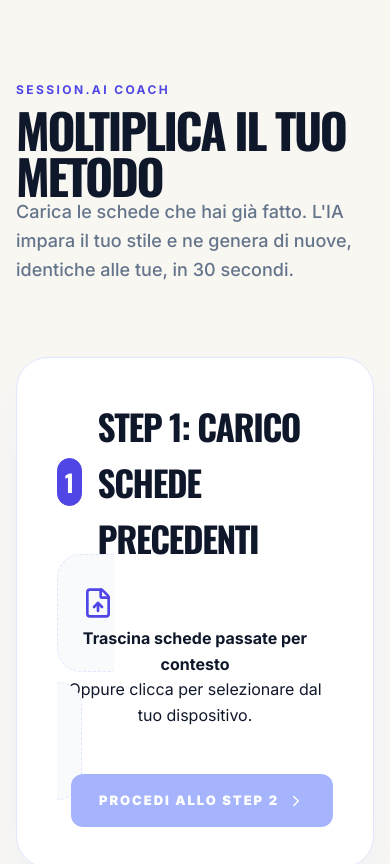
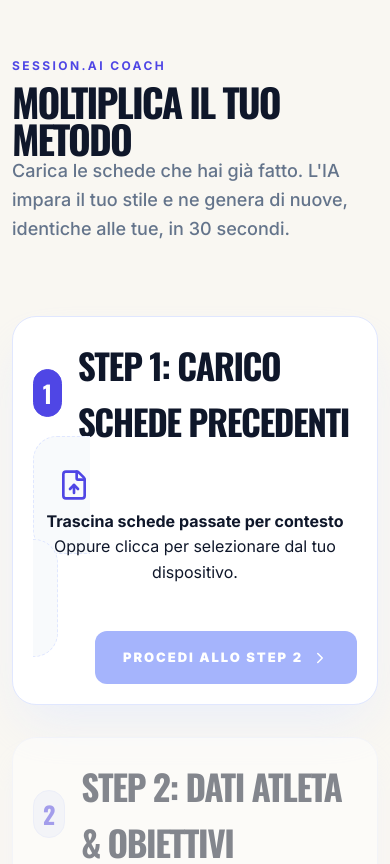
Before and after one commit to giorgior96/sessionAI, a React (Vite) app: page / in a window 390 px wide. Shown: the top 864 px of the page. Built offline with nearby package versions, Linux system fonts and the light colour scheme.

Commit message:
fix: mobile responsiveness and hide raw file input for camera button

```diff
--- a/src/index.css
+++ b/src/index.css
@@ -347,3 +347,49 @@ p { margin: 0; }
   color: var(--ink); font-weight: 600;
   border: 2px dashed var(--line-strong);
 }
+
+/* Utilities */
+.visually-hidden {
+  position: absolute;
+  width: 1px;
+  height: 1px;
+  padding: 0;
+  margin: -1px;
+  overflow: hidden;
+  clip: rect(0, 0, 0, 0);
+  white-space: nowrap;
+  border: 0;
+}
+
+/* Mobile Responsiveness */
+@media (max-width: 768px) {
+  h1 {
+    font-size: clamp(2rem, 10vw, 3rem);
+  }
+  .page-shell, .athlete-shell {
+    padding-top: 24px;
+    padding-bottom: 100px;
+    width: min(100%, calc(100vw - 24px));
+  }
+  .panel, .timer-card, .athlete-hero, .metric-card, .exercise-main-card, .capture-panel {
+    padding: 1.5rem;
+    border-radius: 1.5rem;
+  }
+  .form-grid {
+    grid-template-columns: 1fr;
+    gap: 16px;
+  }
+  .wizard-step {
+    padding: 1.25rem;
+  }
+  .timer-number {
+    font-size: 4.5rem;
+  }
+  .exercise-title {
+    font-size: 1.75rem;
+  }
+  .sticky-nav {
+    width: calc(100% - 24px);
+    bottom: 16px;
+  }
+}
```
